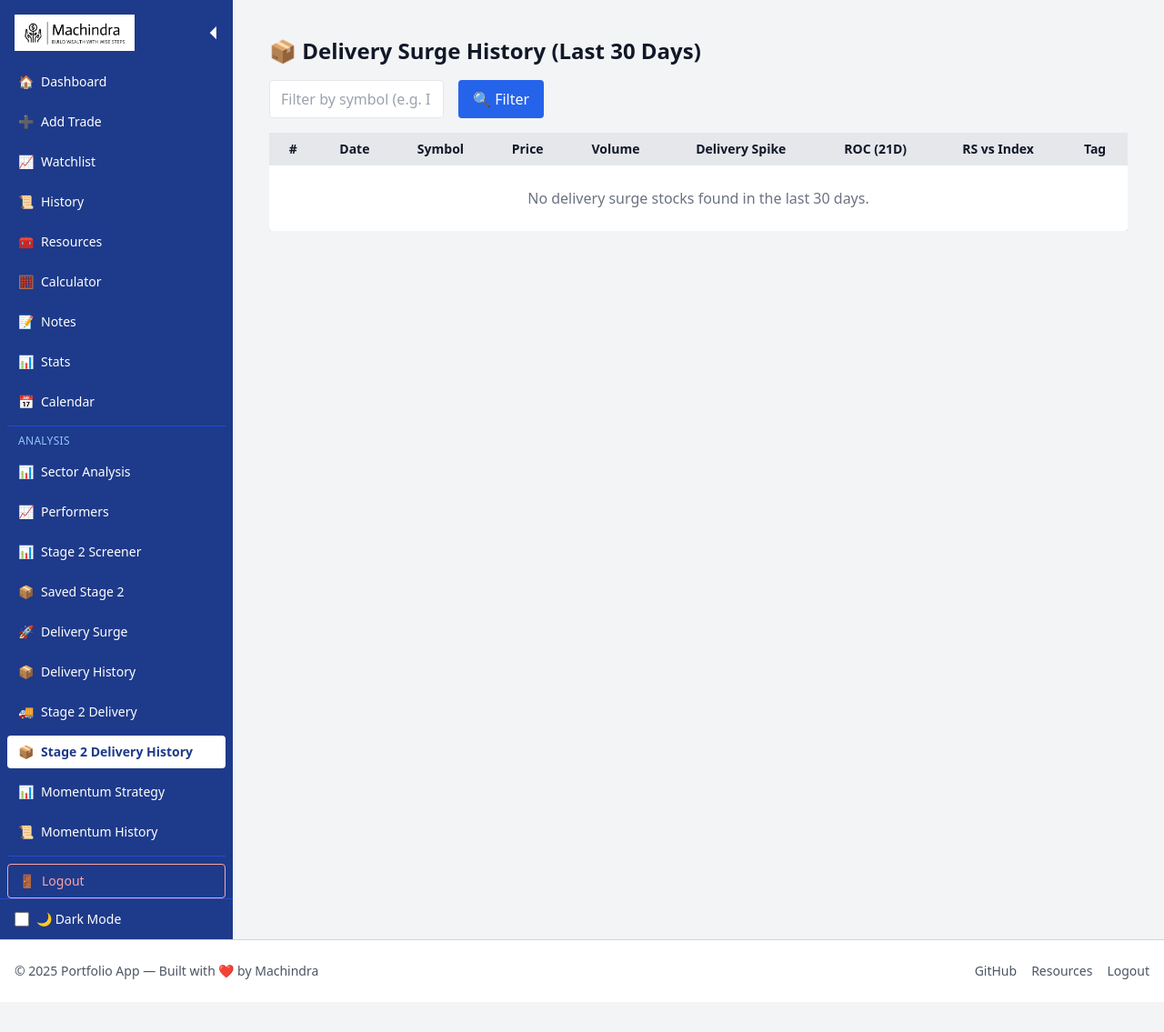
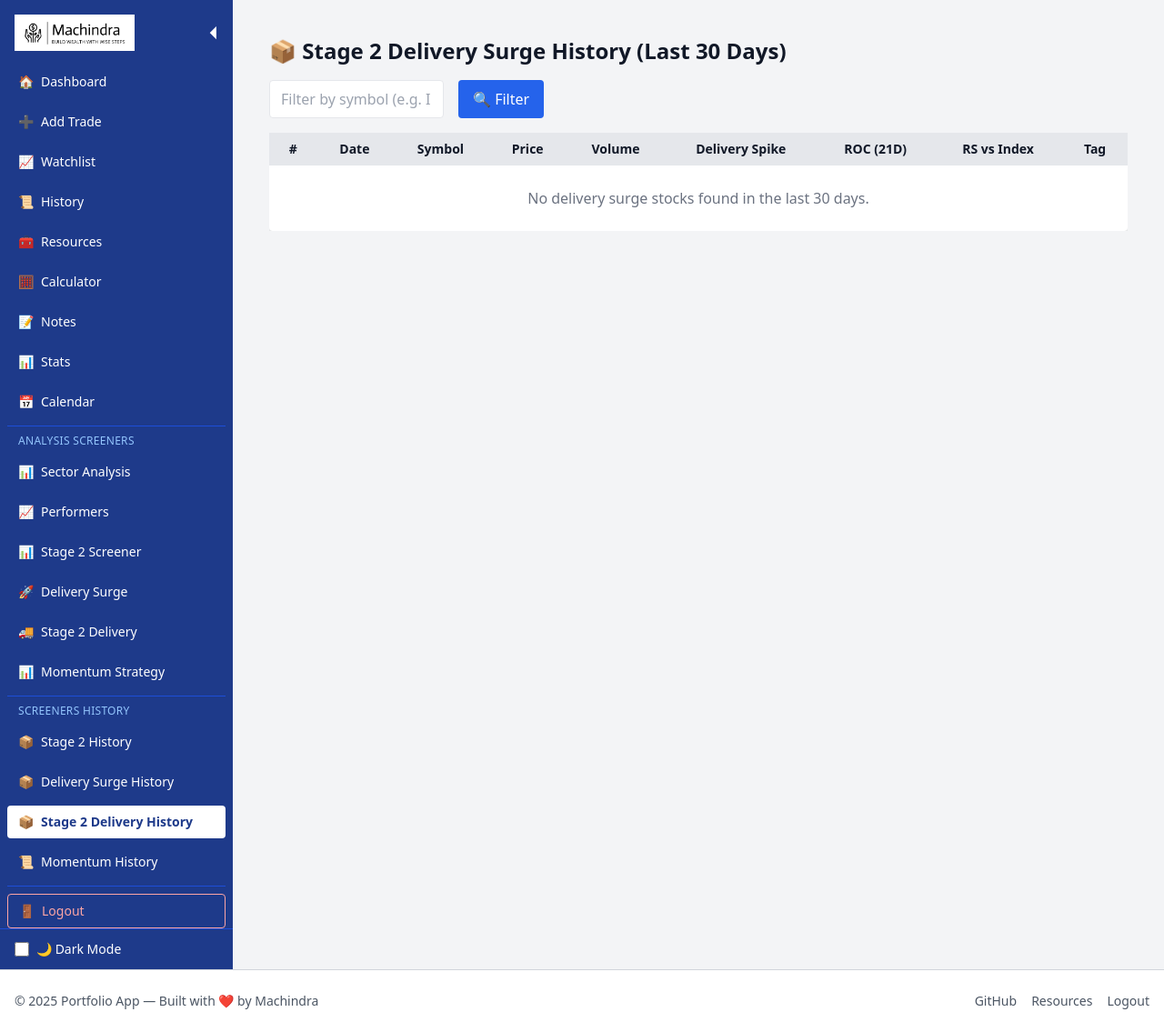
Before and after one commit to Machindra220/Trading-Journal-App, a Flask app: page /stage2-delivery-history in a window 1280 px wide. Shown: the whole page at 91% size. Before the commit the page ends 1077 px from the top, so only its background shows below. Run offline with Flask 3, Linux system fonts and the light colour scheme; data that the repository does not hold is empty; some libraries are stand-ins or nearby versions.

Commit message:
Small UI Tweaks

```diff
--- a/app/templates/base_authenticated.html
+++ b/app/templates/base_authenticated.html
@@ -53,16 +53,19 @@
       {{ navlink('calendar.calendar_view', 'Calendar', '📅') }}
 
       <div class="border-t border-blue-700 my-2" x-show="sidebarOpen"></div>
-      <div class="px-3 text-xs uppercase tracking-wide text-blue-300" x-show="sidebarOpen">Analysis</div>
+      <div class="px-3 text-xs uppercase tracking-wide text-blue-300" x-show="sidebarOpen">Analysis Screeners</div>
       {{ navlink('screener.sector_analysis', 'Sector Analysis', '📊') }}
       {{ navlink('performers.top_performers', 'Performers', '📈') }}
       {{ navlink('screener.stage2_view', 'Stage 2 Screener', '📊') }}
-      {{ navlink('screener.stage2_saved', 'Saved Stage 2', '📦') }}
       {{ navlink('delivery.delivery_surge', 'Delivery Surge', '🚀') }}
-      {{ navlink('delivery.delivery_history', 'Delivery History', '📦') }}
       {{ navlink('stage2_delivery.stage2_delivery_screener', 'Stage 2 Delivery', '🚚') }}
+      {{ navlink('momentum.momentum_rebalance', 'Momentum Strategy', '📊') }}
+      <div class="border-t border-blue-700 my-2" x-show="sidebarOpen"></div>
+      <div class="px-3 text-xs uppercase tracking-wide text-blue-300" x-show="sidebarOpen">Screeners History</div>
+
+      {{ navlink('screener.stage2_saved', 'Stage 2 History', '📦') }}
+      {{ navlink('delivery.delivery_history', 'Delivery Surge History', '📦') }}
       {{ navlink('stage2_delivery.stage2_delivery_history', 'Stage 2 Delivery History', '📦') }}
-      {{ navlink('momentum.momentum_rebalance', 'Momentum Strategy', '📊') }}
       {{ navlink('momentum.momentum_history', 'Momentum History', '📜') }}
 
       <div class="border-t border-blue-700 my-2" x-show="sidebarOpen"></div>
--- a/app/templates/delivery_surge.html
+++ b/app/templates/delivery_surge.html
@@ -16,7 +16,7 @@
         <thead class="bg-gray-200">
             <tr>
                 <th class="px-4 py-2">#</th>
-                <th class="px-4 py-2">Ticker</th>
+                <th class="px-4 py-2">Symbol</th>
                 <th class="px-4 py-2">Price</th>
                 <th class="px-4 py-2">Change %</th>
                 <th class="px-4 py-2">Volume</th>
@@ -27,9 +27,10 @@
         </thead>
         <tbody>
             {% for stock in stocks %}
+            {% set clean_symbol = stock.ticker.replace('.NS', '').replace('.BO', '') %}
             <tr class="border-t">
                 <td class="px-4 py-2">{{ loop.index }}</td>
-                <td class="px-4 py-2 font-semibold">{{ stock.ticker }}</td>
+                <td class="px-4 py-2 font-semibold">{{ clean_symbol }}</td>
                 <td class="px-4 py-2">₹{{ "%.2f"|format(stock.current_price) }}</td>
                 <td class="px-4 py-2 text-green-600">{{ stock.price_change_pct }}%</td>
                 <td class="px-4 py-2">{{ "{:,}".format(stock.volume) }}</td>
--- a/app/templates/stage2_delivery_history.html
+++ b/app/templates/stage2_delivery_history.html
@@ -2,7 +2,7 @@
 {% block title %}Stage 2 Delivery History{% endblock %}
 {% block content %}
 <div class="max-w-6xl mx-auto p-6">
-  <h1 class="text-2xl font-bold mb-4">📦 Delivery Surge History (Last 30 Days)</h1>
+  <h1 class="text-2xl font-bold mb-4">📦 Stage 2 Delivery Surge History (Last 30 Days)</h1>
   <form method="get" class="mb-4 flex gap-4 flex-wrap">
   <input type="text" name="symbol" placeholder="Filter by symbol (e.g. INFY)"
          value="{{ symbol_filter }}" class="px-3 py-2 border rounded w-48">
--- a/app/templates/top_performers.html
+++ b/app/templates/top_performers.html
@@ -18,7 +18,7 @@
 
   <!-- CSV Upload Form -->
   <form action="{{ url_for('performers.upload_csv') }}" method="POST" enctype="multipart/form-data" class="mb-8 bg-white p-4 rounded shadow">
-    <input type="hidden" name="csrf_token" value="{{ csrf_token() }}">
+    <input type="hidden" name="csrf_token" value="{{ csrf_token }}">
     <label class="block mb-2 font-medium text-gray-700">Upload CSV File:</label>
     <input type="file" name="csv_file" accept=".csv" required class="block w-full border border-gray-300 rounded px-3 py-2 mb-4">
     <button type="submit" class="bg-blue-600 text-white px-4 py-2 rounded hover:bg-blue-700">Upload</button>
```
